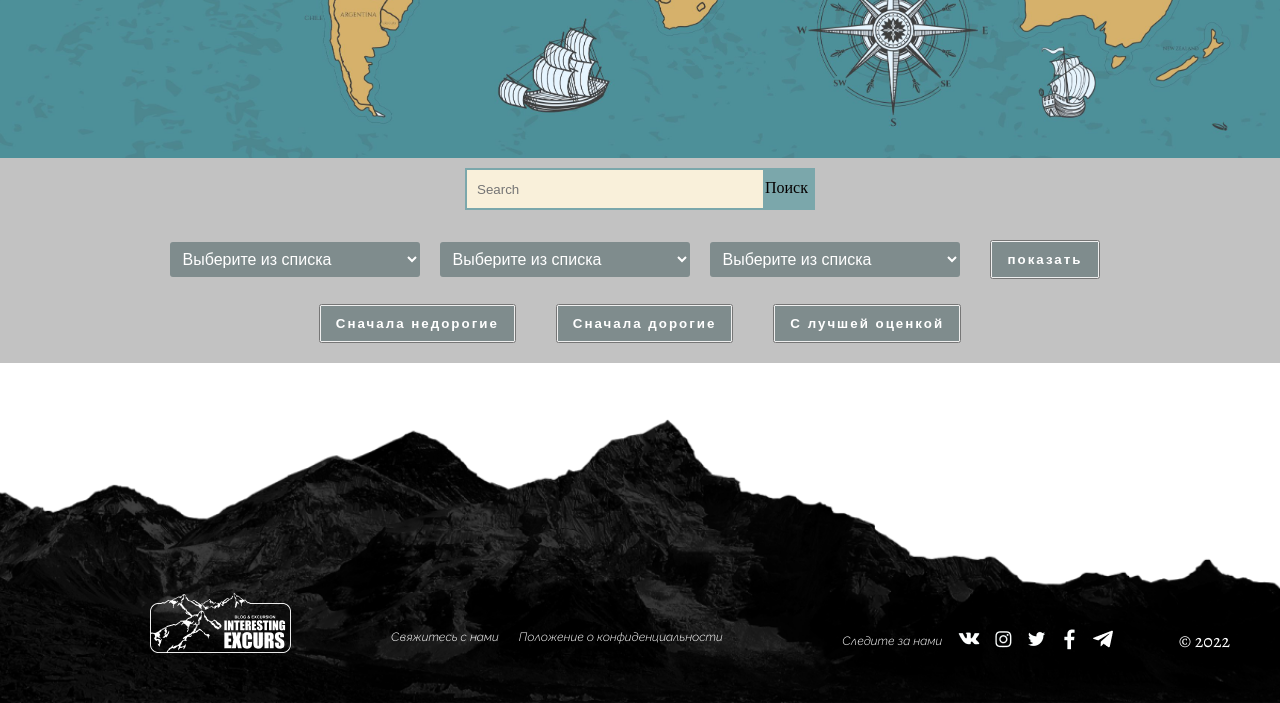
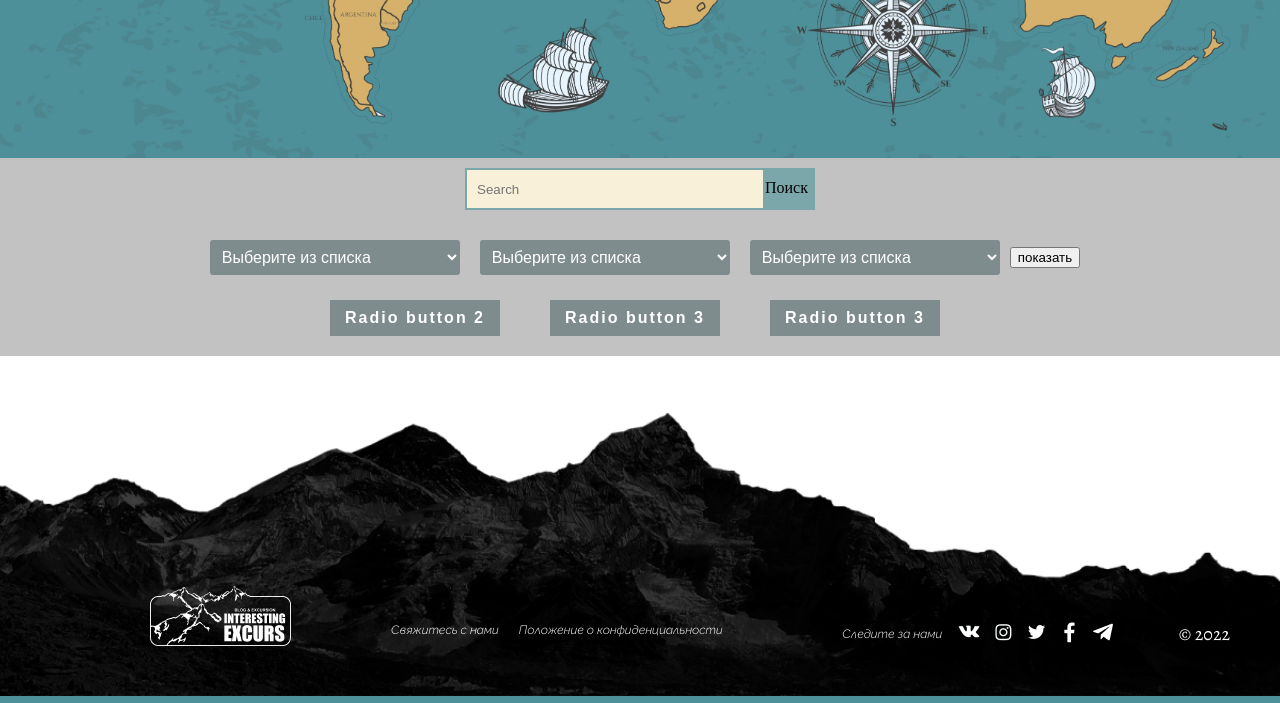
Before and after one commit to Sobalchik/eshop, a PHP site: template App/View/content-all-excursions.php in a window 1280 px wide. Shown: the part 642-1345 px from the top of the page. Run offline with PHP 8.4, Linux system fonts and the light colour scheme; the template is opened without the code that fills it, so the values that code supplies are empty; some web fonts are replaced.

Commit message:
добавил в content-all-excursions.php radio input

```diff
--- a/App/View/content-all-excursions.php
+++ b/App/View/content-all-excursions.php
@@ -39,12 +39,21 @@ use App\Lib\Render;
 
 		<button class="glow-button" onclick="sortByTag()"> показать </button>
 	</div>
+	<div class="bloc-2-contener-tegi-renting">
+		<div class="form_radio_btn">
+			<input id="radio-2" type="radio" onclick="sort(1)" name="radio" value="2">
+			<label for="radio-2">Radio button 2</label>
+		</div>
 
+		<div class="form_radio_btn">
+			<input id="radio-3" type="radio" onclick="sort(2)" name="radio" value="3">
+			<label for="radio-3">Radio button 3</label>
+		</div>
 
-	<div  class="bloc-2-contener-tegi-renting">
-		<button class="glow-button" onclick="sort(1)">Сначала недорогие</button>
-		<button class="glow-button" onclick="sort(2)">Сначала дорогие</button>
-		<button class="glow-button" onclick="sort(3)">С лучшей оценкой</button>
+		<div class="form_radio_btn">
+			<input id="radio-4" type="radio" onclick="sort(3)" name="radio" value="4" >
+			<label for="radio-4">Radio button 3</label>
+		</div>
 	</div>
 
 
--- a/Public/Resources/CSS/style.css
+++ b/Public/Resources/CSS/style.css
@@ -1555,7 +1555,15 @@ html {
 }
 
 
-.glow-button {
+
+.form_radio_btn {
+	display: inline-block;
+	margin-right: 10px;
+}
+.form_radio_btn input[type=radio] {
+	display: none;
+}
+.form_radio_btn label {
 	text-decoration: none;
 	display: inline-block;
 	padding: 10px 15px;
@@ -1567,10 +1575,24 @@ html {
 	color: white;
 	transition: .15s ease-in-out;
 }
-.glow-button:hover {
+
+
+.form_radio_btn input[type=radio]:checked + label {
 	box-shadow: 0 0 10px 0 #b4b4b4 inset, 0 0 10px 4px #a9a9a9;
 	color: #151515;
 }
+
+.form_radio_btn label:hover {
+	color: #666;
+}
+
+.form_radio_btn input[type=radio]:disabled + label {
+	box-shadow: 0 0 10px 0 #b4b4b4 inset, 0 0 10px 4px #a9a9a9;
+	color: #151515;
+}
+
+
+
 
 
 .checkselect-control {
```
